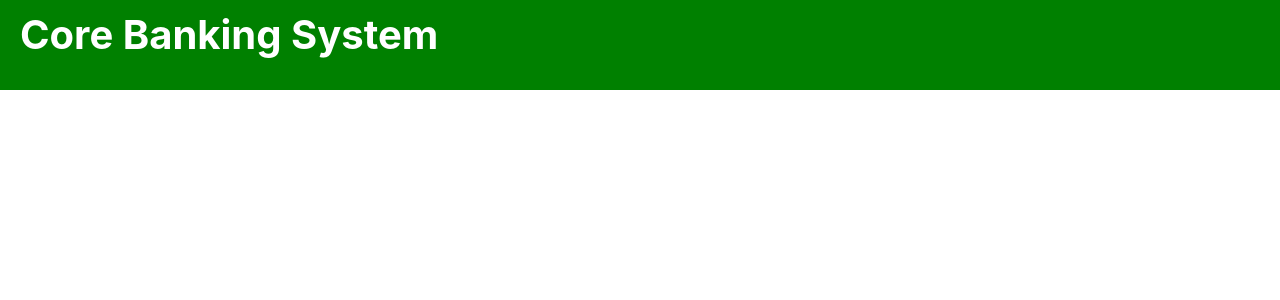
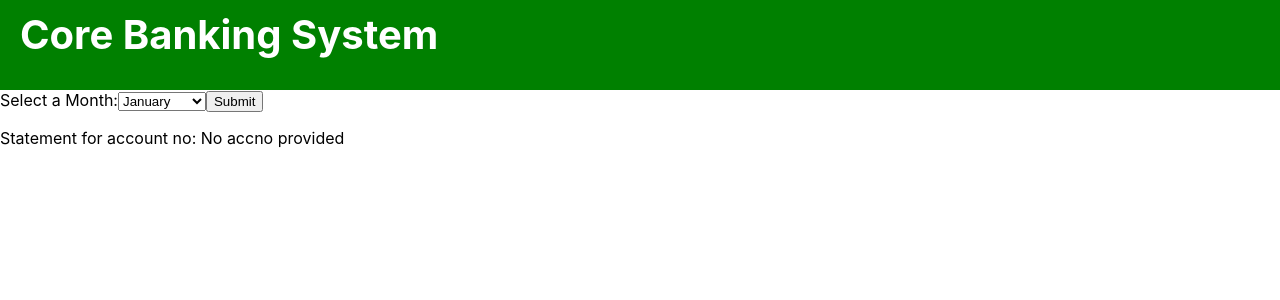
Before and after one commit to Maheshbollineni/cbs_react, a React (Create React App) app: page /statement in a window 1280 px wide. Shown: the top 300 px of the page. Built offline with nearby package versions, Linux system fonts and the light colour scheme.

Commit message:
Created Monthlystatement

```diff
--- a/src/Components/Monthlystatement.js
+++ b/src/Components/Monthlystatement.js
@@ -1,8 +1,79 @@
 import React from 'react'
+import { useLocation } from 'react-router-dom/dist';
+import { useState } from 'react'
+import '../css/TransactionHistory.css';
+export default function Monthlystatement() {
+  const location=useLocation();
+  const accno = location.state?.accno || 'No accno provided';
+  const [mn,setmn]=useState();
+  const [transactions,setTransactions] = useState([]);
+  console.log("http://localhost:8080/monthly/?month="+{mn}+"&accountno="+{accno});
+  const getTransactions = async () => {
+    try {
+      console.log("mn value: ",typeof(mn))
+      const response = await fetch(`http://localhost:8080/monthly?accountno=${accno}&month=${mn}`, {
+        method: "Get",
+        headers: {
+          'Content-Type': 'application/json'
+        }
+      });
 
-export default function Monthlystatement() {
+      if (!response.ok) {
+        throw new Error(`HTTP error! Status: ${response.status}`);
+      }
+
+      const data = await response.json();
+      setTransactions(data);
+    } catch (error) {
+      console.error("Error fetching transactions:", error);
+      // setTransactions([{ transactionStatus: "Error fetching transactions" }]);
+    }
+  }
+  const submitMonth = ()=>{
+    getTransactions();
+  }
   return (
     <div>
+      <label for="monthSelect">Select a Month:</label>
+    <select id="monthSelect" onChange={(e)=>{console.log(e.target.value);setmn(parseInt(e.target.value, 10))}}>
+        <option value="1">January</option>
+        <option value="2">February</option>
+        <option value="3">March</option>
+        <option value="4">April</option>
+        <option value="5">May</option>
+        <option value="6">June</option>
+        <option value="7">July</option>
+        <option value="8">August</option>
+        <option value="9">September</option>
+        <option value="10">October</option>
+        <option value="11">November</option>
+        <option value="12">December</option>
+    </select>
+    <button onClick={submitMonth}>Submit</button>
+    <p>Statement for account no: {accno}</p>
+      {console.log(transactions)}
+      {/* <p>{transactions.map((transaction)=>console.log(transaction))}</p> */}
+      <table className='transaction-table'>
+      <thead>
+        <tr>
+          {/* Use Object.keys() to get the field names from the first transaction object */}
+          {transactions.length > 0 &&
+            Object.keys(transactions[0]).map((field) => (
+              <th key={field}>{field}</th>
+            ))}
+        </tr>
+      </thead>
+      <tbody>
+        {transactions.map((transaction) => (
+          <tr key={transaction.id}>
+            {/* Use Object.values() to get the values of each field in the transaction object */}
+            {Object.values(transaction).map((value, index) => (
+              <td key={index}>{value}</td>
+            ))}
+          </tr>
+        ))}
+      </tbody>
+    </table>
 
     </div>
   )
```
